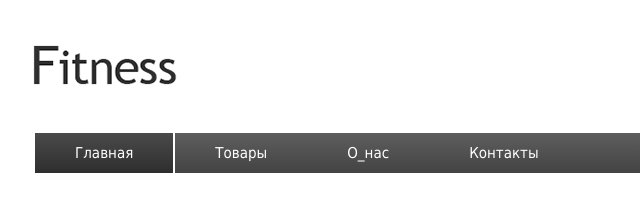
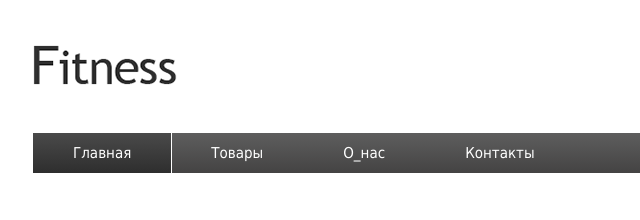
Before and after one commit to vega76/goit-homeworks, a plain HTML site: page homework3/index.html in a window 1280 px wide. In both pictures the pointer is over the link 228 px from the left and 153 px from the top of the page. Shown: the top 220 px of the page, 126-766 px from the left. Drawn offline with Linux system fonts and the light colour scheme.

Commit message:
changed border to outline in hover

```diff
--- a/homework3/css/style.css
+++ b/homework3/css/style.css
@@ -47,8 +47,9 @@ body{
 	background: -moz-linear-gradient(top,  #4a4a4a 0%, #2e2e2e 100%);
 	background: -webkit-linear-gradient(top,  #4a4a4a 0%,#2e2e2e 100%);
 	background: linear-gradient(to bottom,  #4a4a4a 0%,#2e2e2e 100%);
-	border-left: 2px solid white;
-	border-right: 2px solid white;
+	outline-color: white;
+	outline-style: solid;
+	outline-width: thin;
 }
 
 .content{
```
